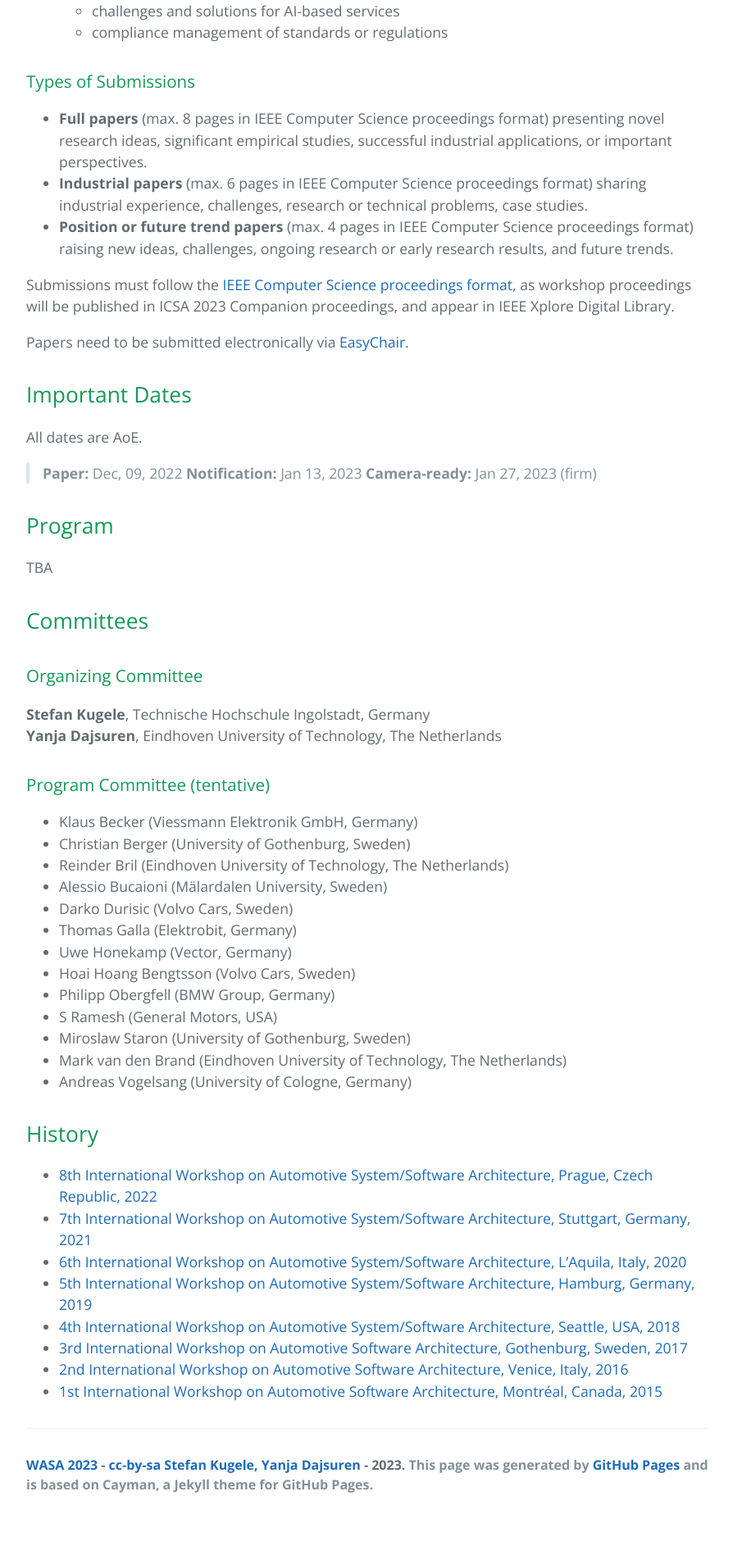
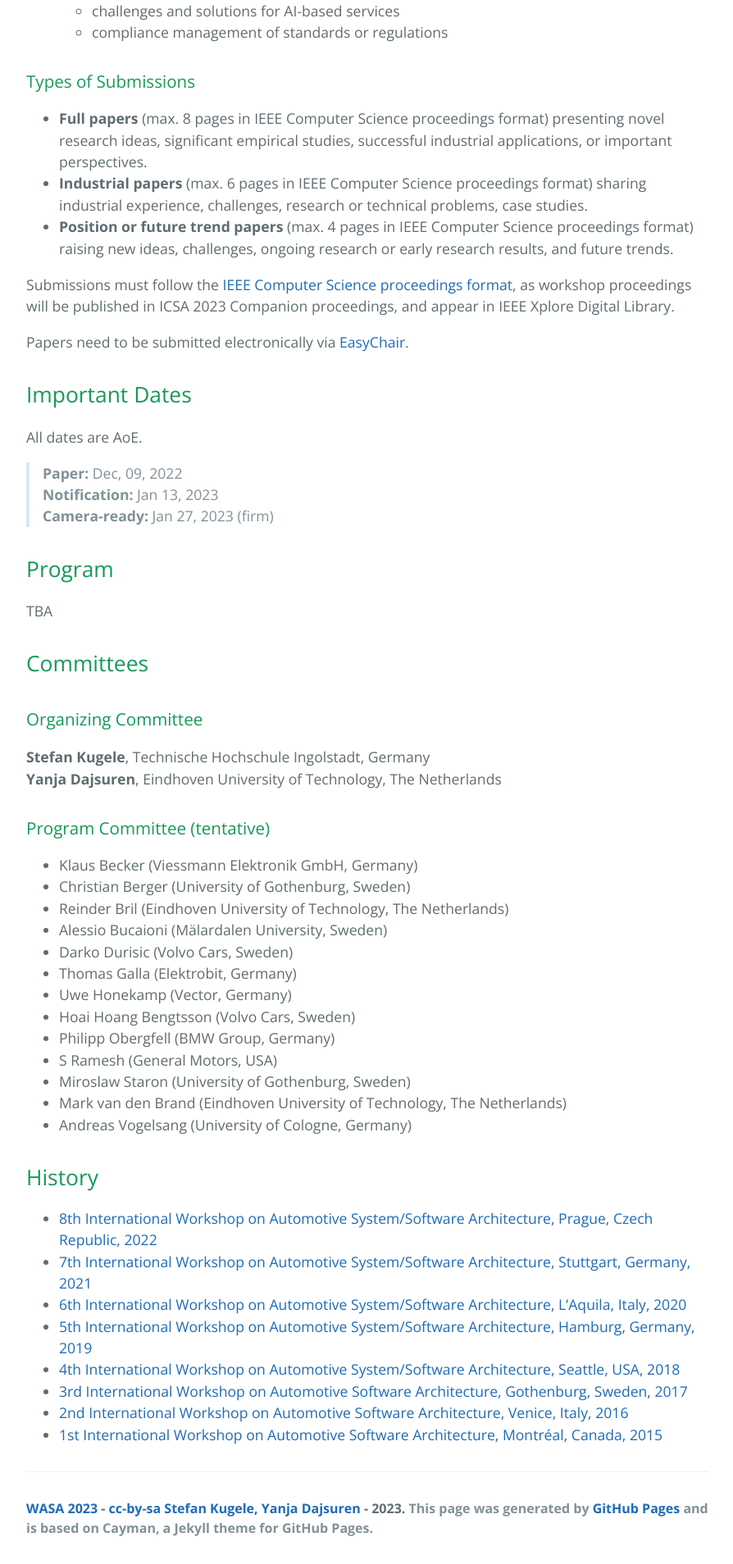
Before and after one commit to WASA-Workshop/2023, a Jekyll site: the page built from index.md, in a window 1280 px wide. Shown: the part 1771-3679 px from the top of the page at 82% size, without its empty margins (192-1086 px from the left). Built offline with Jekyll 4.4.1, drawn with Linux system fonts in a browser that asks for light colours; our own code applies the rules of GitHub Pages for plain Markdown files; before the commit the page ends 3626 px from its top, so only the background shows below that.

```diff
--- a/index.md
+++ b/index.md
@@ -49,8 +49,8 @@ Papers need to be submitted electronically via [EasyChair]().
 ## Important Dates
 All dates are AoE.
 
-> **Paper:** Dec, 09, 2022
-> **Notification:**  Jan 13, 2023
+> **Paper:** Dec, 09, 2022\
+> **Notification:**  Jan 13, 2023\
 > **Camera-ready:**  Jan 27, 2023 (firm)
 
 ## Program
```
